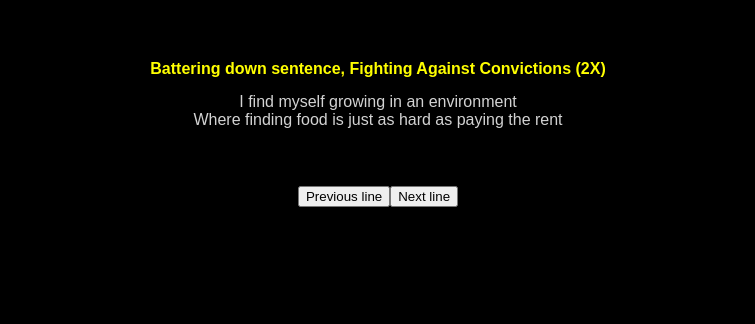
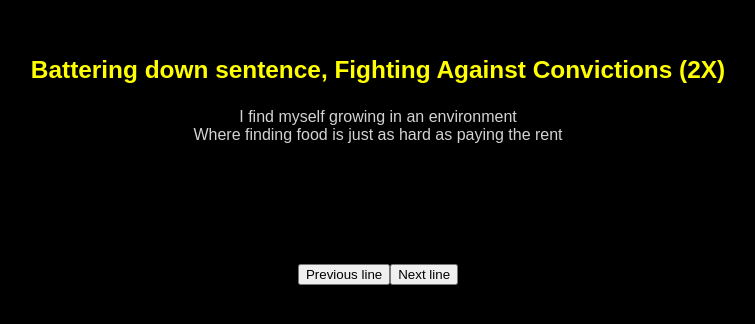
Before and after one commit to Jttpo2/singit-react, a React (Create React App) app: page / in a window 1280 px wide. Shown: the part 320-644 px from the top of the page, without its empty margins (262-1017 px from the left). Built offline with nearby package versions, Linux system fonts and the light colour scheme; no server answers.

Commit message:
Overflow centered.

```diff
--- a/src/LyricLine.js
+++ b/src/LyricLine.js
@@ -27,6 +27,7 @@ const styles ={
   },
   current: {
     fontWeight: 'bold',
+    fontSize: 'calc(18px + 0.5vw)',
     color: Colors.currentLine
   },
   previous: {
--- a/src/LyricPrompter.js
+++ b/src/LyricPrompter.js
@@ -96,19 +96,20 @@ export default class LyricPrompter extends React.Component {
 
     const styles = {
       container: {
-        flex: '0.3',
+        flex: '0.5',
         width: '90%',
 
         display: 'flex',
         flexFlow: 'column',
         justifyContent: 'center',
         alignItems: 'center',
+        textAlign: 'center'
         // margin: '2vmax',
         // background: 'green'
       },
       lineContainer: {
         display: 'flex',
-        flexFlow: 'column',
+        flexFlow: 'column wrap',
         alignItems: 'center'
       },
       currentLine: {
```
